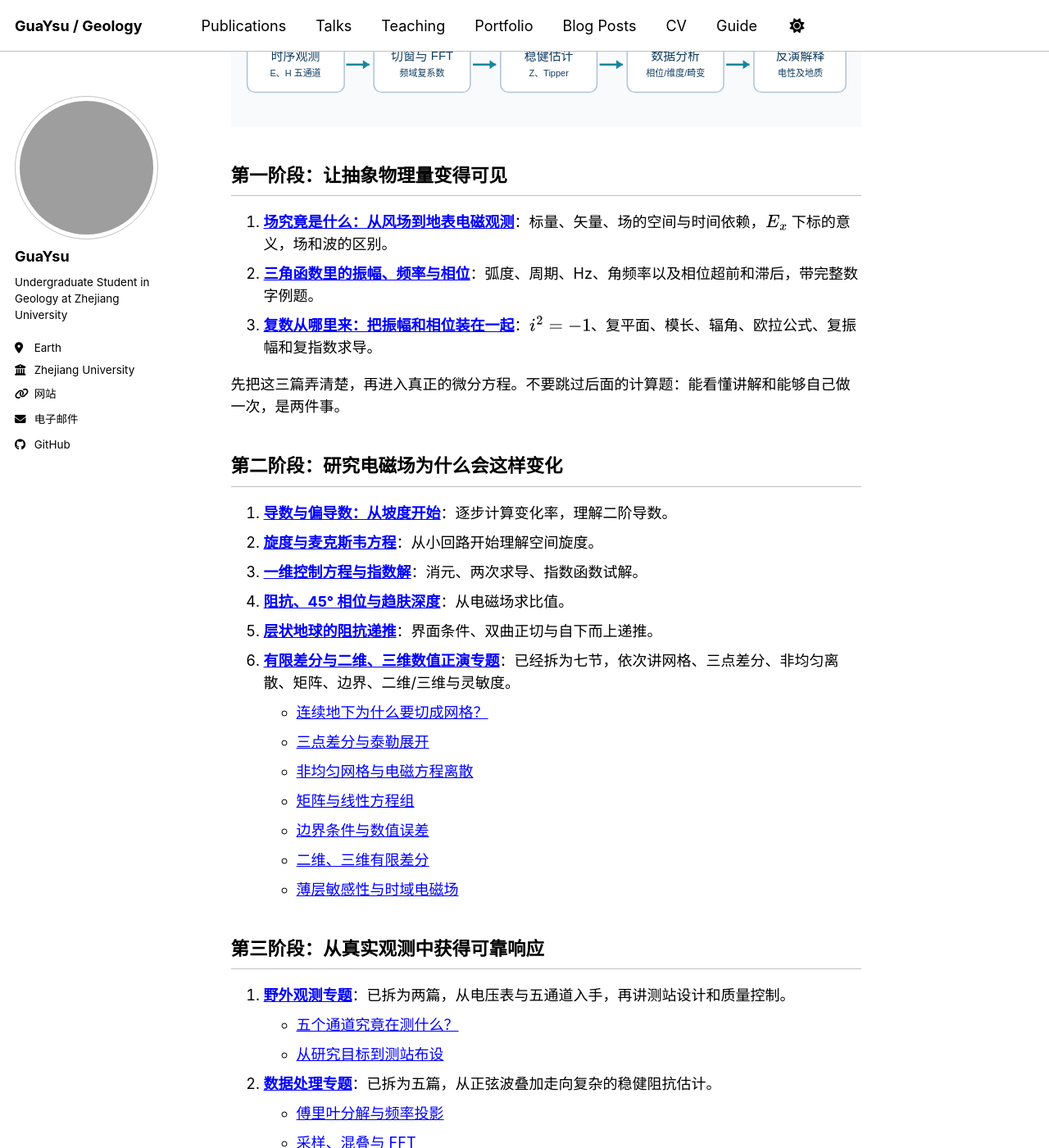
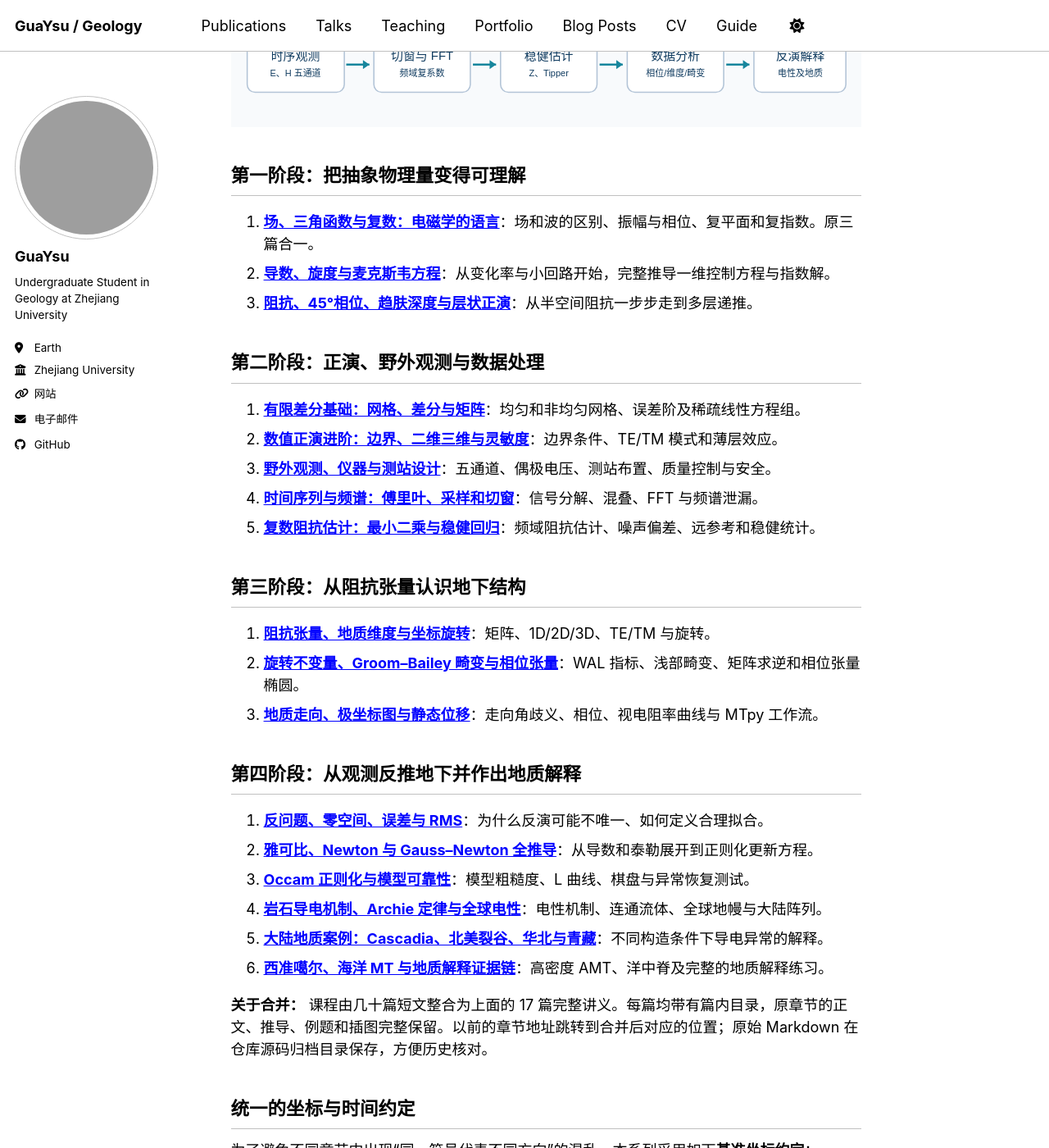
Before and after one commit to GuaYsu/guaysu.github.io, a Jekyll site: the page built from _posts/2026-10-21-mt-course-00-roadmap.md, in a window 1280 px wide and 1400 px high, scrolled down 618 px. Shown: the whole window at 82% size. Built offline with Jekyll 4.4.1, drawn with Linux system fonts in a browser that asks for light colours; a script bundle is joined from its source files by our own code; library files that are not in the unit come from our copies; some of the changed text lies outside the part shown; grey boxes are pictures that could not be loaded.

Commit message:
docs(mt): simplify course roadmap from short lessons to 17 complete chapters

```diff
--- a/_posts/2026-10-21-mt-course-00-roadmap.md
+++ b/_posts/2026-10-21-mt-course-00-roadmap.md
@@ -17,72 +17,36 @@ tags: [大地电磁, 地球物理, 自学教程, 数学基础]
 
 ![从天然电磁场观测到地下电性结构与地质解释的流程](/images/posts/mt-course/06-data-workflow.svg)
 
-## 第一阶段：让抽象物理量变得可见
+## 第一阶段：把抽象物理量变得可理解
 
-1. **[场究竟是什么：从风场到地表电磁观测](/posts/2026/10/mt-course-01-field-wave/)**：标量、矢量、场的空间与时间依赖，$E_x$ 下标的意义，场和波的区别。
-2. **[三角函数里的振幅、频率与相位](/posts/2026/10/mt-course-01b-trigonometry/)**：弧度、周期、Hz、角频率以及相位超前和滞后，带完整数字例题。
-3. **[复数从哪里来：把振幅和相位装在一起](/posts/2026/10/mt-course-01c-complex/)**：$i^2=-1$、复平面、模长、辐角、欧拉公式、复振幅和复指数求导。
+1. **[场、三角函数与复数：电磁学的语言](/posts/2026/10/mt-course-01-foundations/)**：场和波的区别、振幅与相位、复平面和复指数。原三篇合一。
+2. **[导数、旋度与麦克斯韦方程](/posts/2026/10/mt-course-02a-maxwell-math/)**：从变化率与小回路开始，完整推导一维控制方程与指数解。
+3. **[阻抗、45°相位、趋肤深度与层状正演](/posts/2026/10/mt-course-02b-layered-earth/)**：从半空间阻抗一步步走到多层递推。
 
-先把这三篇弄清楚，再进入真正的微分方程。不要跳过后面的计算题：能看懂讲解和能够自己做一次，是两件事。
+## 第二阶段：正演、野外观测与数据处理
 
-## 第二阶段：研究电磁场为什么会这样变化
+4. **[有限差分基础：网格、差分与矩阵](/posts/2026/10/mt-course-03a-numerical-grid/)**：均匀和非均匀网格、误差阶及稀疏线性方程组。
+5. **[数值正演进阶：边界、二维三维与灵敏度](/posts/2026/10/mt-course-03b-numerical-forward/)**：边界条件、TE/TM 模式和薄层效应。
+6. **[野外观测、仪器与测站设计](/posts/2026/10/mt-course-04-field-observation/)**：五通道、偶极电压、测站布置、质量控制与安全。
+7. **[时间序列与频谱：傅里叶、采样和切窗](/posts/2026/10/mt-course-05a-fourier-sampling/)**：信号分解、混叠、FFT 与频谱泄漏。
+8. **[复数阻抗估计：最小二乘与稳健回归](/posts/2026/10/mt-course-05b-impedance-estimation/)**：频域阻抗估计、噪声偏差、远参考和稳健统计。
 
-4. **[导数与偏导数：从坡度开始](/posts/2026/10/mt-course-02a-derivatives/)**：逐步计算变化率，理解二阶导数。
-5. **[旋度与麦克斯韦方程](/posts/2026/10/mt-course-02b-curl/)**：从小回路开始理解空间旋度。
-6. **[一维控制方程与指数解](/posts/2026/10/mt-course-02c-1d-ode/)**：消元、两次求导、指数函数试解。
-7. **[阻抗、45° 相位与趋肤深度](/posts/2026/10/mt-course-02d-impedance/)**：从电磁场求比值。
-8. **[层状地球的阻抗递推](/posts/2026/10/mt-course-02e-layers/)**：界面条件、双曲正切与自下而上递推。
-9. **[有限差分与二维、三维数值正演专题](/posts/2026/10/mt-course-03-finite-difference/)**：已经拆为七节，依次讲网格、三点差分、非均匀离散、矩阵、边界、二维/三维与灵敏度。
-   - [连续地下为什么要切成网格？](/posts/2026/10/mt-course-03a-grid/)
-   - [三点差分与泰勒展开](/posts/2026/10/mt-course-03b-differences/)
-   - [非均匀网格与电磁方程离散](/posts/2026/10/mt-course-03c-nonuniform/)
-   - [矩阵与线性方程组](/posts/2026/10/mt-course-03d-matrix/)
-   - [边界条件与数值误差](/posts/2026/10/mt-course-03e-boundaries/)
-   - [二维、三维有限差分](/posts/2026/10/mt-course-03f-multidimensional/)
-   - [薄层敏感性与时域电磁场](/posts/2026/10/mt-course-03g-sensitivity/)
+## 第三阶段：从阻抗张量认识地下结构
 
-## 第三阶段：从真实观测中获得可靠响应
+9. **[阻抗张量、地质维度与坐标旋转](/posts/2026/10/mt-course-06a-tensor-dimensions/)**：矩阵、1D/2D/3D、TE/TM 与旋转。
+10. **[旋转不变量、Groom–Bailey 畸变与相位张量](/posts/2026/10/mt-course-06b-tensor-interpretation/)**：WAL 指标、浅部畸变、矩阵求逆和相位张量椭圆。
+11. **[地质走向、极坐标图与静态位移](/posts/2026/10/mt-course-06c-strike-static/)**：走向角歧义、相位、视电阻率曲线与 MTpy 工作流。
 
-10. **[野外观测专题](/posts/2026/10/mt-course-04-field/)**：已拆为两篇，从电压表与五通道入手，再讲测站设计和质量控制。
-   - [五个通道究竟在测什么？](/posts/2026/10/mt-course-04a-measure/)
-   - [从研究目标到测站布设](/posts/2026/10/mt-course-04b-station/)
-11. **[数据处理专题](/posts/2026/10/mt-course-05-processing/)**：已拆为五篇，从正弦波叠加走向复杂的稳健阻抗估计。
-   - [傅里叶分解与频率投影](/posts/2026/10/mt-course-05a-fourier/)
-   - [采样、混叠与 FFT](/posts/2026/10/mt-course-05b-sampling/)
-   - [切窗、去趋势与频谱泄漏](/posts/2026/10/mt-course-05c-windowing/)
-   - [最小二乘阻抗估计](/posts/2026/10/mt-course-05d-least-squares/)
-   - [远参考与稳健回归](/posts/2026/10/mt-course-05e-robust/)
-12. **[阻抗张量与数据分析专题](/posts/2026/10/mt-course-06-analysis/)**：已拆成八篇，从矩阵和旋转开始，深入维度、畸变、相位张量与静态位移。
-   - [阻抗张量和 tipper](/posts/2026/10/mt-course-06a-tensor/)
-   - [1D、2D、3D 与 TE/TM](/posts/2026/10/mt-course-06b-dimensionality/)
-   - [坐标旋转与不变量](/posts/2026/10/mt-course-06c-rotation/)
-   - [WAL 不变量与 skew](/posts/2026/10/mt-course-06d-invariants/)
-   - [GB 畸变分解](/posts/2026/10/mt-course-06e-distortion/)
-   - [相位张量与椭圆](/posts/2026/10/mt-course-06f-phase-tensor/)
-   - [走向分析方法](/posts/2026/10/mt-course-06g-strike/)
-   - [静态位移与 MTpy](/posts/2026/10/mt-course-06h-static-shift/)
+## 第四阶段：从观测反推地下并作出地质解释
 
-## 第四阶段：推断地下结构并解释地质成因
+12. **[反问题、零空间、误差与 RMS](/posts/2026/10/mt-course-07a-inverse-theory/)**：为什么反演可能不唯一、如何定义合理拟合。
+13. **[雅可比、Newton 与 Gauss–Newton 全推导](/posts/2026/10/mt-course-07b-optimization/)**：从导数和泰勒展开到正则化更新方程。
+14. **[Occam 正则化与模型可靠性](/posts/2026/10/mt-course-07c-occam-resolution/)**：模型粗糙度、L 曲线、棋盘与异常恢复测试。
+15. **[岩石导电机制、Archie 定律与全球电性](/posts/2026/10/mt-course-08a-rock-physics/)**：电性机制、连通流体、全球地幔与大陆阵列。
+16. **[大陆地质案例：Cascadia、北美裂谷、华北与青藏](/posts/2026/10/mt-course-08b-continental-cases/)**：不同构造条件下导电异常的解释。
+17. **[西准噶尔、海洋 MT 与地质解释证据链](/posts/2026/10/mt-course-08c-field-cases/)**：高密度 AMT、洋中脊及完整的地质解释练习。
 
-13. **[地球物理反演与 Occam 专题](/posts/2026/10/mt-course-07-inversion/)**：已整理为八篇循序渐进的讲义，从最简单的反问题与零空间开始，逐步推导 Gauss–Newton 和 Occam，最后学习反演验证。
-   - [反演为什么比正演难？](/posts/2026/10/mt-course-07a-inverse-problem/)
-   - [零空间和非唯一性](/posts/2026/10/mt-course-07b-nullspace/)
-   - [误差、残差与归一化 RMS](/posts/2026/10/mt-course-07c-misfit/)
-   - [雅可比矩阵与灵敏度](/posts/2026/10/mt-course-07d-jacobian/)
-   - [梯度、Hessian 与 Newton](/posts/2026/10/mt-course-07e-newton/)
-   - [Gauss–Newton 逐步推导](/posts/2026/10/mt-course-07f-gauss-newton/)
-   - [Occam、模型粗糙度与 L 曲线](/posts/2026/10/mt-course-07g-occam/)
-   - [分辨率、棋盘测试与模型可靠性](/posts/2026/10/mt-course-07h-validation/)
-14. **[电性结构与地质解释专题](/posts/2026/10/mt-course-08-interpretation/)**：已拆成九篇，从岩石物性出发，逐步分析大陆、俯冲带、古裂谷、SinoProbe、西准噶尔和海洋 MT 案例，最后建立完整证据链。
-   - [电阻率、电子与离子传导](/posts/2026/10/mt-course-08a-conduction/)
-   - [Archie 定律与流体连通性](/posts/2026/10/mt-course-08b-archie/)
-   - [大陆阵列与全球地幔电性](/posts/2026/10/mt-course-08c-global-arrays/)
-   - [Cascadia 俯冲带导电异常](/posts/2026/10/mt-course-08d-cascadia/)
-   - [北美裂谷、缝合带及大陆深部成像](/posts/2026/10/mt-course-08e-northamerica/)
-   - [SinoProbe：华北和青藏高原](/posts/2026/10/mt-course-08f-sinoprobe/)
-   - [西准噶尔 MT 与高密度 AMT](/posts/2026/10/mt-course-08g-junggar-amt/)
-   - [海洋 MT：海沟、洋中脊与熔体](/posts/2026/10/mt-course-08h-marine/)
-   - [如何写有证据的地质解释](/posts/2026/10/mt-course-08i-evidence/)
+**关于合并：** 课程由几十篇短文整合为上面的 17 篇完整讲义。每篇均带有篇内目录，原章节的正文、推导、例题和插图完整保留。以前的章节地址跳转到合并后对应的位置；原始 Markdown 在仓库源码归档目录保存，方便历史核对。
 
 ## 统一的坐标与时间约定
 
```
